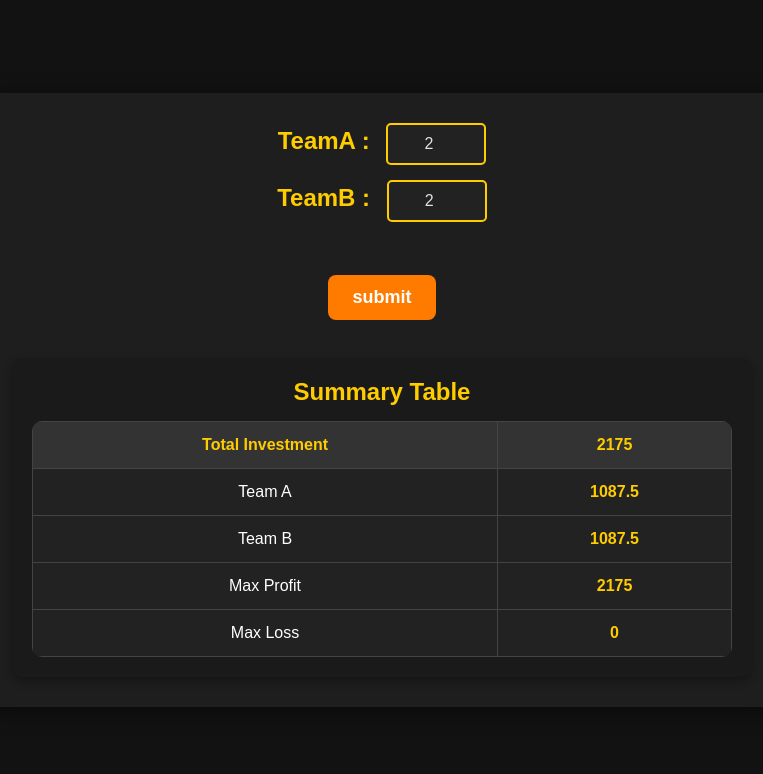
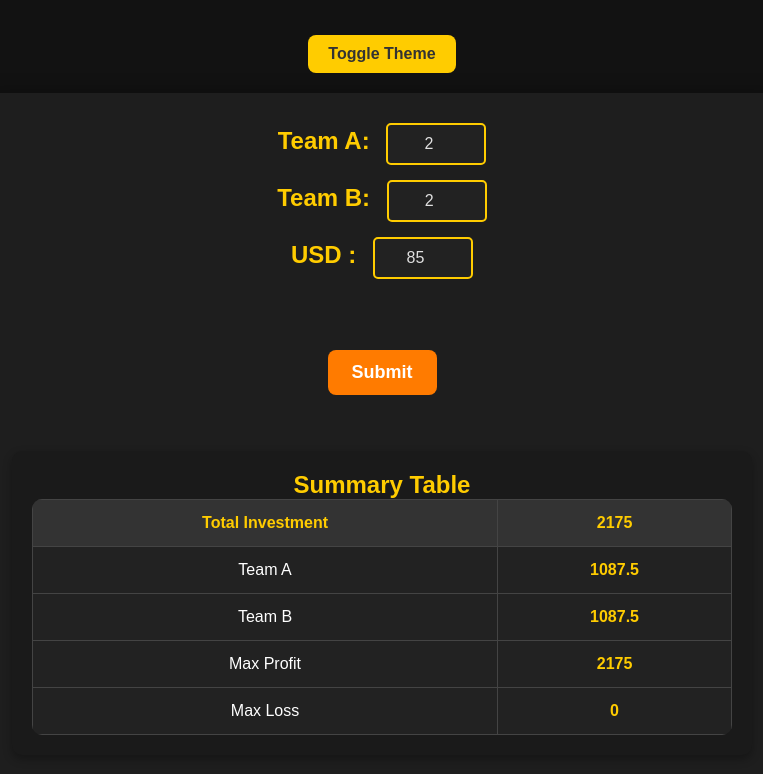
Before and after one commit to atharvviit26/BetBalancer, a plain HTML site: page index.html in a window 1280 px wide. Shown: the whole page, without its empty margins (258-1021 px from the left). Drawn offline with Linux system fonts and the light colour scheme.

Commit message:
Update index.html

```diff
--- a/index.html
+++ b/index.html
@@ -1,3 +1,4 @@
+
 <!DOCTYPE html>
 <html lang="en">
 <head>
@@ -7,11 +8,16 @@
     <title>BetBalancer</title>
 </head>
 <body>
+    <button class="toggle-btn" onclick="toggleTheme()">Toggle Theme</button>
+
     <div class="home">
         <div class="inputTable">
-            <h2>TeamA : <input type="number" value=2 id="rateA"> </h2>
-            <h2>TeamB : <input type="number" value=2 id="rateB"> </h2> <br>
-            <button id="submit" name="submit" class="submit" type="submit" onclick="clickFn()">submit</button>
+            <h2>Team A: <input type="number" value="2" id="rateA"></h2>
+            <h2>Team B: <input type="number" value="2" id="rateB"></h2>
+            <h2>USD : <input type="number" value=85 id="USD"> </h2> <br>
+            <br>
+            <button id="submit" name="submit" class="submit" type="submit" onclick="clickFn()">Submit</button>
+        </div>
 
         <br><br>
         <div class="outputTable">
@@ -40,7 +46,7 @@
             </table>
         </div>
     </div>
-    </div>
+
     <script src="app.js"></script>
 </body>
 </html>
```
